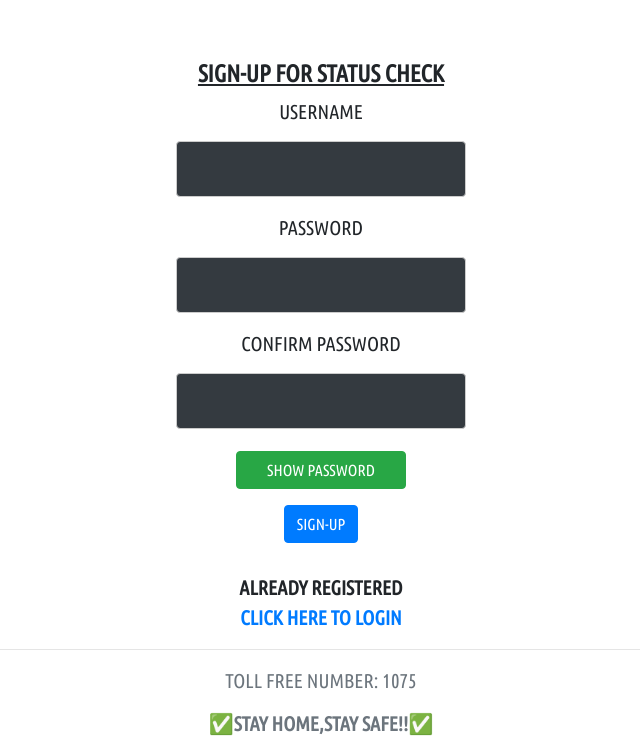
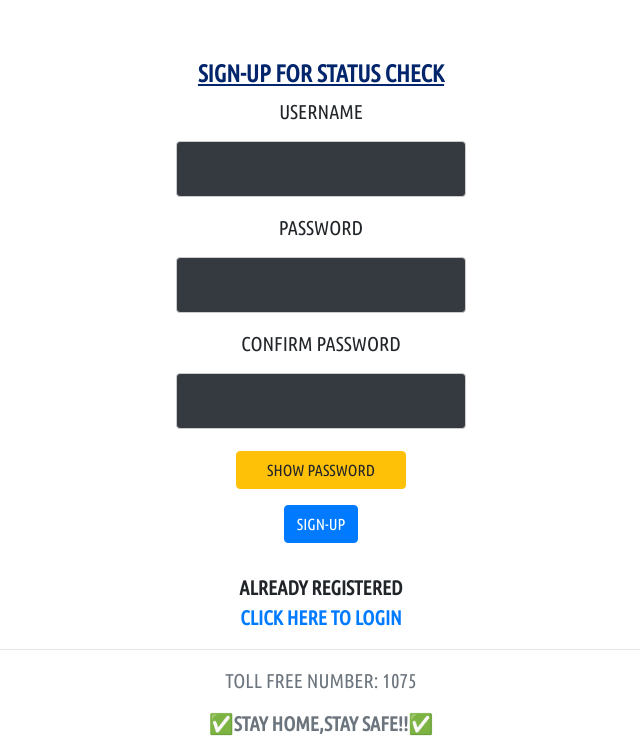
Before and after one commit to Ajay-Rebase/django-project-covid-19, a Django app: page /accounts/signup in a window 1280 px wide. Shown: the part 86-830 px from the top of the page, without its empty margins (329-969 px from the left). Run offline with Django 3.2, Linux system fonts and the light colour scheme; some libraries are stand-ins or nearby versions; some web fonts are replaced.

Commit message:
Aarogya Setu

```diff
--- a/accounts/templates/accounts/login.html
+++ b/accounts/templates/accounts/login.html
@@ -169,7 +169,7 @@
   {% endif %}
   <br>
   <center>
-    <h4><b><u>LOGIN FOR STATUS CHECK</u></b></h4>
+    <h4 style="color: #03256c;"><b><u>LOGIN FOR STATUS CHECK</u></b></h4>
 
     <div class="container">
       <form method="POST" action="{% url 'login' %}">
@@ -183,7 +183,7 @@
           title="Must contain at least one number and one uppercase and lowercase letter, and at least 8 or more characters"
           required>
         <div class="con">
-          <input type="button" class="btn btn-success" onclick="myFunction()" value="SHOW PASSWORD">
+          <input type="button" class="btn btn-warning" onclick="myFunction()" value="SHOW PASSWORD">
         </div>
         <button type="submit" class="btn btn-primary">LOGIN</button>
       </form>
--- a/accounts/templates/accounts/signup.html
+++ b/accounts/templates/accounts/signup.html
@@ -177,7 +177,7 @@
   {% endif %}
   <br>
   <center>
-    <h4><b><u>SIGN-UP FOR STATUS CHECK</u></b></h4>
+    <h4 style="color: #03256c;"><b><u>SIGN-UP FOR STATUS CHECK</u></b></h4>
 
     <div class="container">
       <form method="POST" action="{% url 'signup' %}">
@@ -197,7 +197,7 @@
           title="Must contain at least one number and one uppercase and lowercase letter, and at least 8 or more characters"
           required>
         <div class="con">
-          <input type="button" class="btn btn-success" onclick="myFunction()" value="SHOW PASSWORD">
+          <input type="button" class="btn btn-warning" onclick="myFunction()" value="SHOW PASSWORD">
         </div>
         <button type="submit" class="btn btn-primary">SIGN-UP</button>
       </form>
```
